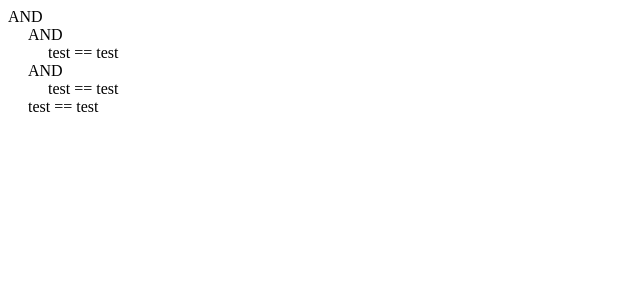
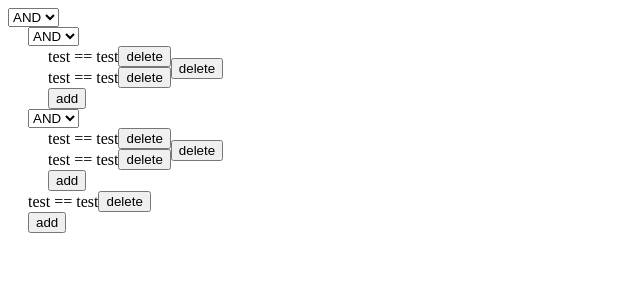
Before and after one commit to Whatnot-Inc/retool-custom-react-component-starter, a React (Create React App) app: page / in a window 1280 px wide. Shown: the top 300 px of the page, without its empty margins (0-640 px from the left). Built offline with nearby package versions, Linux system fonts and the light colour scheme.

Commit message:
add & delete

```diff
--- a/src/index.tsx
+++ b/src/index.tsx
@@ -1,7 +1,7 @@
 import React from 'react'
 import ReactDOM from 'react-dom/client'
 import { ComparisonExpressionOperator, CompoundExpressionOperator, Expression, ExpressionType } from './rule-selection/types'
-import ExpressionComponent from './rule-selection/ExpressionComponent'
+import ExpressionContainer from './rule-selection/Components'
 
 // Export the component for use as a module
 export { default as MyRetoolComponent } from './MyRetoolComponent'
@@ -16,7 +16,7 @@ const TestExpression: Expression = {
 const TestCompoundExpression: Expression = {
   type: ExpressionType.COMPOUND,
   operator: CompoundExpressionOperator.AND,
-  expressions: [TestExpression],
+  expressions: [TestExpression, TestExpression],
 }
 
 const TestCompoundExpression2: Expression = {
@@ -30,7 +30,11 @@ if (document.getElementById('root')) {
   const root = ReactDOM.createRoot(document.getElementById('root')!)
   root.render(
     <React.StrictMode>
-      <ExpressionComponent expression={TestCompoundExpression2} />
+      <ExpressionContainer
+        mode="edit"
+        expression={TestCompoundExpression2}
+        onExpressionChange={(newExpression) => console.log(newExpression)}
+      />
     </React.StrictMode>
   )
 }
--- /dev/null
+++ b/src/rule-selection/Components.tsx
@@ -0,0 +1,115 @@
+import React, { useState } from 'react'
+import { ComparisonExpressionOperator, CompoundExpressionOperator, Expression, ExpressionType } from './types'
+
+// ExpressionComponent
+
+interface ExpressionComponentProps {
+    expression: Expression
+    mode: "edit" | "view"
+    onExpressionChange: (newExpression: Expression) => void
+}
+
+const ExpressionComponent: React.FC<ExpressionComponentProps> = (
+    { expression, mode, onExpressionChange }
+) => {
+    const addExpression = (newExpression: Expression) => {
+        if (mode === "view") return
+        if (expression.type === ExpressionType.COMPARISON) return
+        onExpressionChange({
+            ...expression,
+            expressions: [...expression.expressions, newExpression]
+        })
+    }
+    const deleteExpression = (index: number) => {
+        if (mode === "view") return
+        if (expression.type === ExpressionType.COMPARISON) return
+        onExpressionChange({
+            ...expression,
+            expressions: expression.expressions.filter((_, i) => i !== index)
+        })
+    }
+    const handleChildExpressionChange = (index: number, newExpression: Expression) => {
+        if (mode === "view") return
+        if (expression.type === ExpressionType.COMPARISON) return
+        onExpressionChange({
+            ...expression,
+            expressions: expression.expressions.map((e, i) => i === index ? newExpression : e)
+        })
+    }
+
+    const TestExpression: Expression = {
+        type: ExpressionType.COMPARISON,
+        signalName: "test",
+        operator: ComparisonExpressionOperator.EQUALS,
+        value: "test",
+    }
+
+    if (expression.type === ExpressionType.COMPARISON) {
+        return <div>{expression.signalName} {expression.operator} {expression.value}</div>
+    } else {
+        return (
+            <div>
+                {mode === "edit" ? (
+                    <select>
+                        {Object.values(CompoundExpressionOperator).map((op) => (
+                            <option value={op} key={op}>{op}</option>
+                        ))}
+                    </select>
+                ) : (
+                    <div>{expression.operator}</div>
+                )}
+
+                <div style={{ marginLeft: '20px' }}>
+                    {expression.expressions.map((e, index) => (
+                        <div key={index} style={{ display: 'flex', alignItems: 'center' }}>
+                            <ExpressionComponent
+                                expression={e}
+                                mode={mode}
+                                onExpressionChange={(newExpr) => handleChildExpressionChange(index, newExpr)}
+                            />
+                            {mode === "edit" && <AddDeleteButton onClick={() => deleteExpression(index)} mode="delete" />}
+                        </div>
+                    ))}
+                    {mode === "edit" && <AddDeleteButton onClick={() => addExpression(TestExpression)} mode="add" />}
+                </div>
+            </div>
+        )
+    }
+}
+
+// AddDeleteButton
+
+interface AddDeleteButtonProps {
+    onClick: () => void
+    mode: "add" | "delete"
+}
+
+const AddDeleteButton: React.FC<AddDeleteButtonProps> = ({ onClick, mode }) => {
+    return <button onClick={onClick}>{mode}</button>
+}
+
+// ExpressionComponent
+
+interface ExpressionContainerProps {
+    mode: "edit" | "view"
+    expression: Expression
+    onExpressionChange: (newExpression: Expression) => void
+}
+
+const ExpressionContainer: React.FC<ExpressionContainerProps> = (
+    { mode, expression, onExpressionChange }
+) => {
+    const [currentExpression, setCurrentExpression] = useState<Expression>(expression)
+    const handleExpressionChange = (newExpression: Expression) => {
+        setCurrentExpression(newExpression)
+        onExpressionChange(newExpression)
+    }
+
+    return (
+        <div>
+            <ExpressionComponent expression={currentExpression} mode={mode} onExpressionChange={handleExpressionChange} />
+        </div>
+    )
+}
+
+export default ExpressionContainer;
--- a/src/rule-selection/ExpressionComponent.tsx
+++ /dev/null
@@ -1,25 +0,0 @@
-import React from 'react'
-import { Expression, ExpressionType } from './types'
-
-interface ExpressionComponentProps {
-    expression: Expression
-}
-
-const ExpressionComponent: React.FC<ExpressionComponentProps> = ({ expression }) => {
-    if (expression.type === ExpressionType.COMPARISON) {
-        return <div>{expression.signalName} {expression.operator} {expression.value}</div>
-    } else {
-        return (
-            <div>
-                <div>{expression.operator}</div>
-                <div style={{ marginLeft: '20px' }}>
-                    {expression.expressions.map((e, index) => (
-                        <ExpressionComponent expression={e} key={index} />
-                    ))}
-                </div>
-            </div>
-        )
-    }
-}
-
-export default ExpressionComponent;
```
